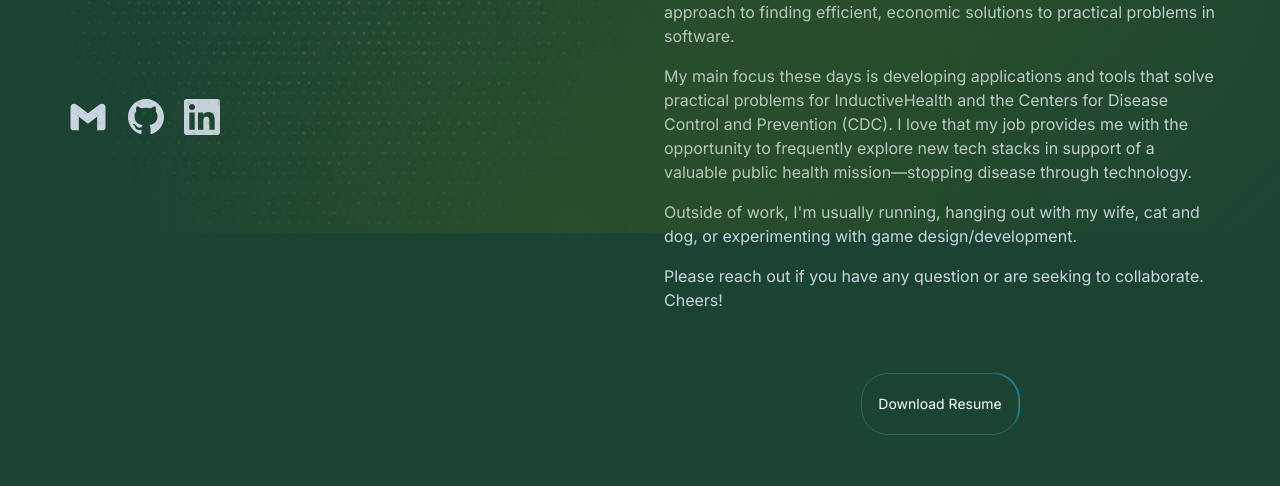
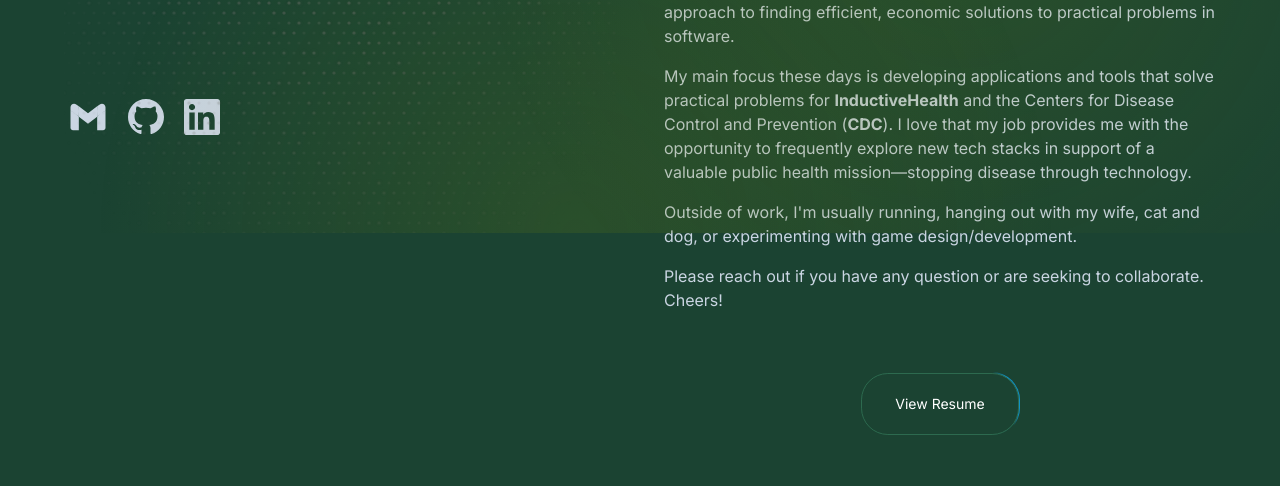
Before and after one commit to amanigaultw/web-portfolio, a Next.js app: page / in a window 1280 px wide. Shown: the part 567-1053 px from the top of the page. Built offline with nearby package versions, Linux system fonts and the light colour scheme.

Commit message:
revised download resume button to open pdf in new tab instead

```diff
--- a/components/About.tsx
+++ b/components/About.tsx
@@ -1,4 +1,4 @@
-import DownloadButton from './DownloadButton'
+import { Button } from "@/components/ui/moving-border";
 import SectionHeader from './SectionHeader'
 
 export default function About() {
@@ -13,7 +13,7 @@ export default function About() {
           My software engineering approach has been shaped by several key skills honed over a decade of research experience—<i><b>scientific experimentation, writing, and learning</b></i>. User acceptance testing and bug fixing greatly benefit from a scientific mindset—one that involves hypothesis testing and measurement. Similar to academic writing, software engineering is an iterative process that benefits greatly from continuous user feedback and regular revisions. Effective researchers and software engineers tend to learn quickly as they are required to keep up with an ever-evolving literature or technology landscape. My research background strengthens my approach to software engineering—a connection championed by respected engineers, who emphasize the integration of science and software. Indeed, David Farley defines software engineering as the application of an empirical, scientific approach to finding efficient, economic solutions to practical problems in software.
         </p>
         <p className="mb-4">
-          My main focus these days is developing applications and tools that solve practical problems for InductiveHealth and the Centers for Disease Control and Prevention (CDC). I love that my job provides me with the opportunity to frequently explore new tech stacks in support of a valuable public health mission—stopping disease through technology.
+          My main focus these days is developing applications and tools that solve practical problems for <b>InductiveHealth</b> and the Centers for Disease Control and Prevention (<b>CDC</b>). I love that my job provides me with the opportunity to frequently explore new tech stacks in support of a valuable public health mission—stopping disease through technology.
         </p>
         <p className="mb-4">
           Outside of work, I'm usually running, hanging out with my wife, cat and dog, or experimenting with game design/development.
@@ -22,7 +22,17 @@ export default function About() {
           Please reach out if you have any question or are seeking to collaborate.  Cheers!
         </p>
       </div>
-      <DownloadButton filePath="/docs/Andrew-Manigault-Resume.pdf" fileName="Andrew-Manigault-Resume.pdf" />
+      {/* <DownloadButton filePath="/docs/Andrew-Manigault-Resume.pdf" fileName="Andrew-Manigault-Resume.pdf" /> */}
+      <div className="m-15 flex justify-center text-center">
+        <a href="/docs/Andrew-Manigault-Resume.pdf" target="blank">
+          <Button
+            borderRadius="1.75rem"
+            className="bg-slate-900 text-white border-slate-800 hover:bg-slate-800 hover:scale-105 hover:shadow-lg transition-all duration-300 ease-in-out transform"
+            >
+              View Resume
+          </Button>
+        </a>
+      </div>
     </section>
   )
 }
--- a/components/DownloadButton.tsx
+++ /dev/null
@@ -1,35 +0,0 @@
-'use client'
-
-import React from 'react';
-import { Button } from "@/components/ui/moving-border";
-
-interface DownloadButtonProps {
-  filePath: string; // Path to the PDF file in the public folder
-  fileName: string; // Desired file name when downloaded
-}
-
-const DownloadButton: React.FC<DownloadButtonProps> = ({ filePath, fileName }) => {
-  const handleDownload = () => {
-    const link = document.createElement('a');
-    link.href = filePath; // Access the file from the public folder
-    link.download = fileName;
-
-    document.body.appendChild(link);
-    link.click();
-    document.body.removeChild(link); // Clean up
-  };
-
-  return (
-    <div className="m-15 flex justify-center text-center">
-    <Button
-        borderRadius="1.75rem"
-        className="bg-slate-900 text-white border-slate-800 hover:bg-slate-800 hover:scale-105 hover:shadow-lg transition-all duration-300 ease-in-out transform"
-        onClick={handleDownload}
-      >
-        Download Resume
-      </Button>
-    </div>
-  );
-};
-
-export default DownloadButton;
```
